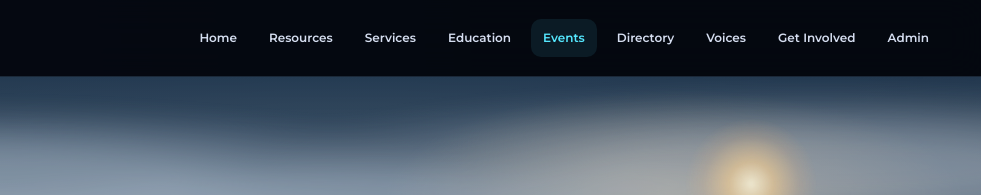
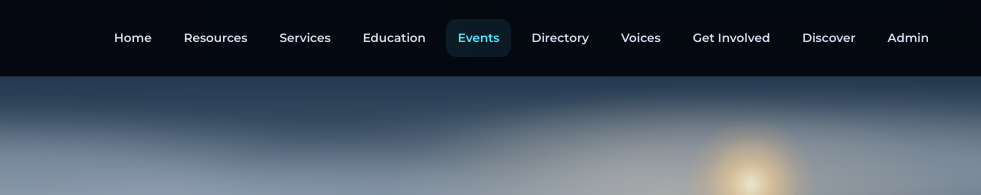
Before and after one commit to crowrulesentertainment-oss/tacoma, a plain HTML site: page events/index.html in a window 1280 px wide. Shown: the top 195 px of the page, 299-1280 px from the left. Drawn offline with nearby package versions, Linux system fonts and the light colour scheme; no server answers.

Commit message:
Add Discovery 2.0 navigation link

```diff
--- a/events/index.html
+++ b/events/index.html
@@ -927,6 +927,7 @@
       <a href="../voices/index.html">Voices</a>
       <a href="../get-involved/index.html">Get Involved</a>
 
+        <a href="../discover/" aria-label="Discover community listings">Discover</a>
         <a href="../admin/login.html" aria-label="Administrator sign in">Admin</a>
       </nav>
     </div>
```
